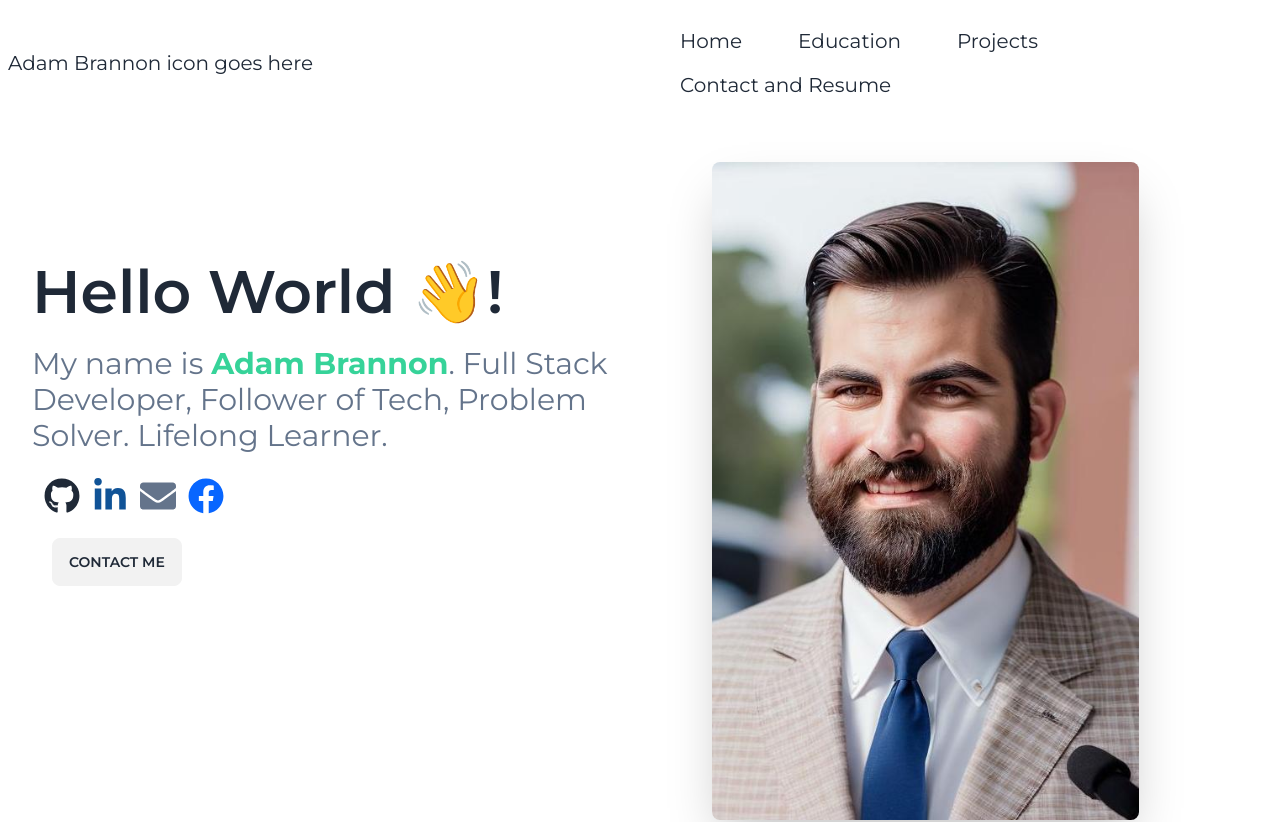
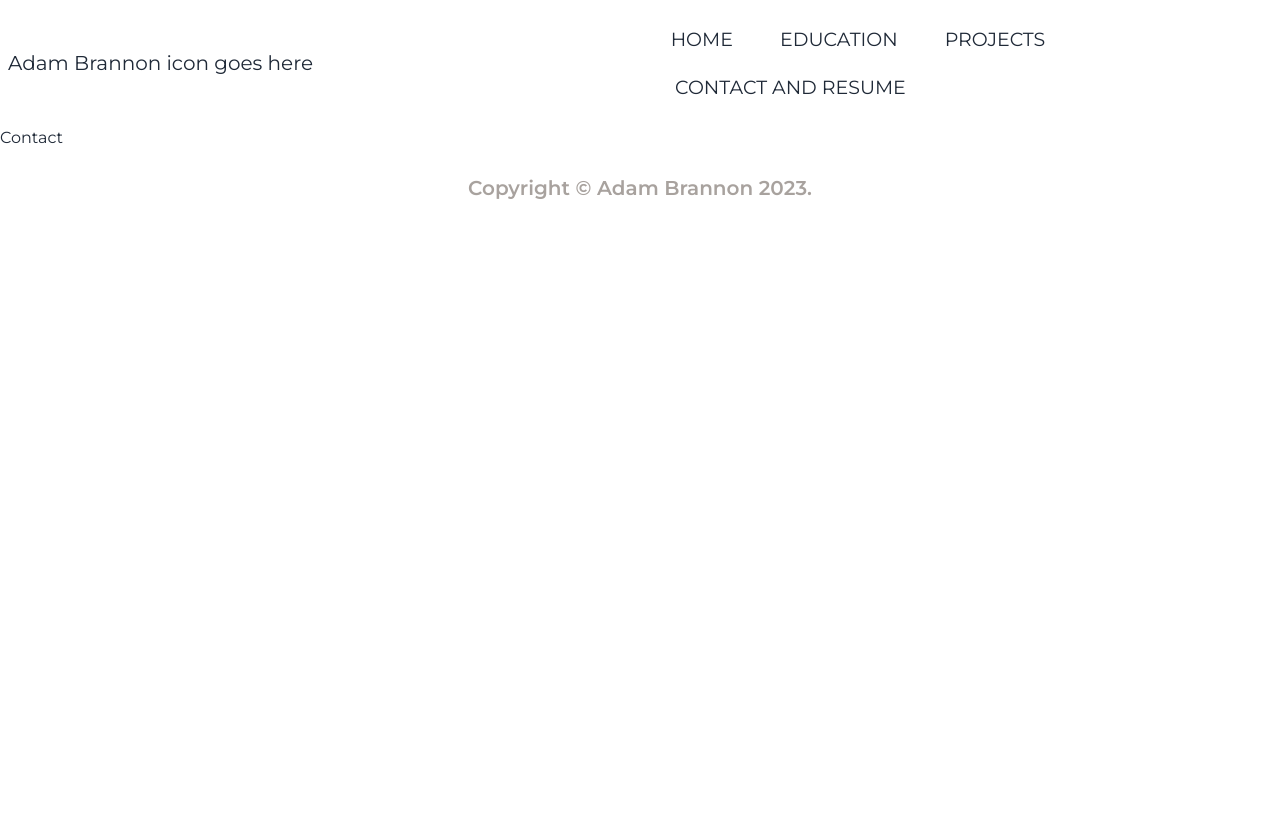
Before and after one commit to adam-brannon09/portfolio, a React (Create React App) app: page /contact in a window 1280 px wide. Shown: the top 822 px of the page. After the commit the page ends 800 px from the top, so only its background shows below. Built offline with nearby package versions, Linux system fonts and the light colour scheme.

Commit message:
added routes from react router dom and links to navbar. added not found page

```diff
--- a/src/App.js
+++ b/src/App.js
@@ -1,15 +1,27 @@
 
-
+import { BrowserRouter as Router, Routes, Route, Switch } from 'react-router-dom'
 import Navbar from './components/Navbar'
 import Home from './pages/Home'
+import Education from './pages/Education'
+import Projects from './pages/Projects'
+import Contact from './pages/Contact'
+import NotFound from './pages/NotFound'
 import Footer from './components/Footer'
 function App() {
   return (
-    <div className='vh-100'>
-      <Navbar />
-      <Home />
-      {/* <Test /> */}
-      <Footer />
+    <div className='h-screen'>
+      <Router>
+        <Navbar />
+        <Routes>
+          <Route path='/' element={<Home />} />
+          <Route path='/education' element={<Education />} />
+          <Route path='/projects' element={<Projects />} />
+          <Route path='/contact' element={<Contact />} />
+          <Route path="/notfound" element={<NotFound />} />
+          <Route path="/*" element={<NotFound />} />
+        </Routes>
+        <Footer />
+      </Router>
     </div>
   );
 }
--- a/src/components/Navbar.jsx
+++ b/src/components/Navbar.jsx
@@ -1,3 +1,5 @@
+import { Link } from 'react-router-dom'
+
 function Navbar() {
 
 
@@ -10,20 +12,28 @@ function Navbar() {
                             <svg xmlns="http://www.w3.org/2000/svg" className="h-5 w-5" fill="none" viewBox="0 0 24 24" stroke="currentColor"><path strokeLinecap="round" strokeLinejoin="round" strokeWidth="2" d="M4 6h16M4 12h8m-8 6h16" /></svg>
                         </label>
                         <ul tabIndex={0} className="menu menu-sm dropdown-content mt-3 z-[1] p-2 shadow bg-base-100 rounded-box w-52">
-                            <li><a>Home</a></li>
+                            {/* <li><a>Home</a></li>
                             <li><a>Education</a></li>
                             <li><a>Projects</a></li>
-                            <li><a>Contact and Resume</a></li>
+                            <li><a>Contact and Resume</a></li> */}
+                            <Link to='/' className='px-5  btn btn-ghost text-xl font-normal'>Home</Link>
+                            <Link to='/education' className='px-5 btn btn-ghost text-xl font-normal'>Education</Link>
+                            <Link to='/projects' className='px-5 btn btn-ghost text-xl font-normal'>Projects</Link>
+                            <Link to='/contact' className='px-5 btn btn-ghost text-xl font-normal'>Contact and Resume</Link>
                         </ul>
                     </div>
                     <a className=" normal-case text-xl">Adam Brannon icon goes here</a>
                 </div>
                 <div className="navbar-end hidden lg:flex">
-                    <ul className=" menu menu-horizontal px-3 text-xl">
-                        <li className="px-3"><a>Home</a></li>
+                    <ul className=" menu menu-horizontal mr-3">
+                        <Link to='/' className='px-5  btn btn-ghost text-xl font-normal'>Home</Link>
+                        <Link to='/education' className='px-5 btn btn-ghost text-xl font-normal'>Education</Link>
+                        <Link to='/projects' className='px-5 btn btn-ghost text-xl font-normal'>Projects</Link>
+                        <Link to='/contact' className='px-5 btn btn-ghost text-xl font-normal'>Contact and Resume</Link>
+                        {/* <li className="px-3"><a>Home</a></li>
                         <li className="px-3"><a>Education</a></li>
                         <li className="px-3"><a>Projects</a></li>
-                        <li className="px-3"><a>Contact and Resume</a></li>
+                        <li className="px-3"><a>Contact and Resume</a></li> */}
                     </ul>
                 </div>
                 {/* <div className="navbar-end">
--- /dev/null
+++ b/src/pages/Contact.jsx
@@ -0,0 +1,6 @@
+function Contact() {
+    return (
+        <div>Contact</div>
+    )
+}
+export default Contact
--- /dev/null
+++ b/src/pages/Education.jsx
@@ -0,0 +1,6 @@
+function Education() {
+    return (
+        <div>Education</div>
+    )
+}
+export default Education
--- /dev/null
+++ b/src/pages/NotFound.jsx
@@ -0,0 +1,21 @@
+import { FaHome } from 'react-icons/fa'
+import { Link } from 'react-router-dom'
+
+
+function NotFound() {
+    return (
+        <div className="hero">
+            <div className="text-center hero-content">
+                <div className="max-w-lg">
+                    <h1 className="text-8xl font-bold mb-8">Oops!</h1>
+                    <p className="text-5xl mb-8">404 - Page not found!</p>
+                    <Link to='/' className='btn btn-ghost btn-lg'>
+                        <FaHome className='mr-2' />
+                        Back To Home
+                    </Link>
+                </div>
+            </div>
+        </div>
+    )
+}
+export default NotFound
--- /dev/null
+++ b/src/pages/Projects.jsx
@@ -0,0 +1,6 @@
+function Projects() {
+    return (
+        <div>Projects</div>
+    )
+}
+export default Projects
```
